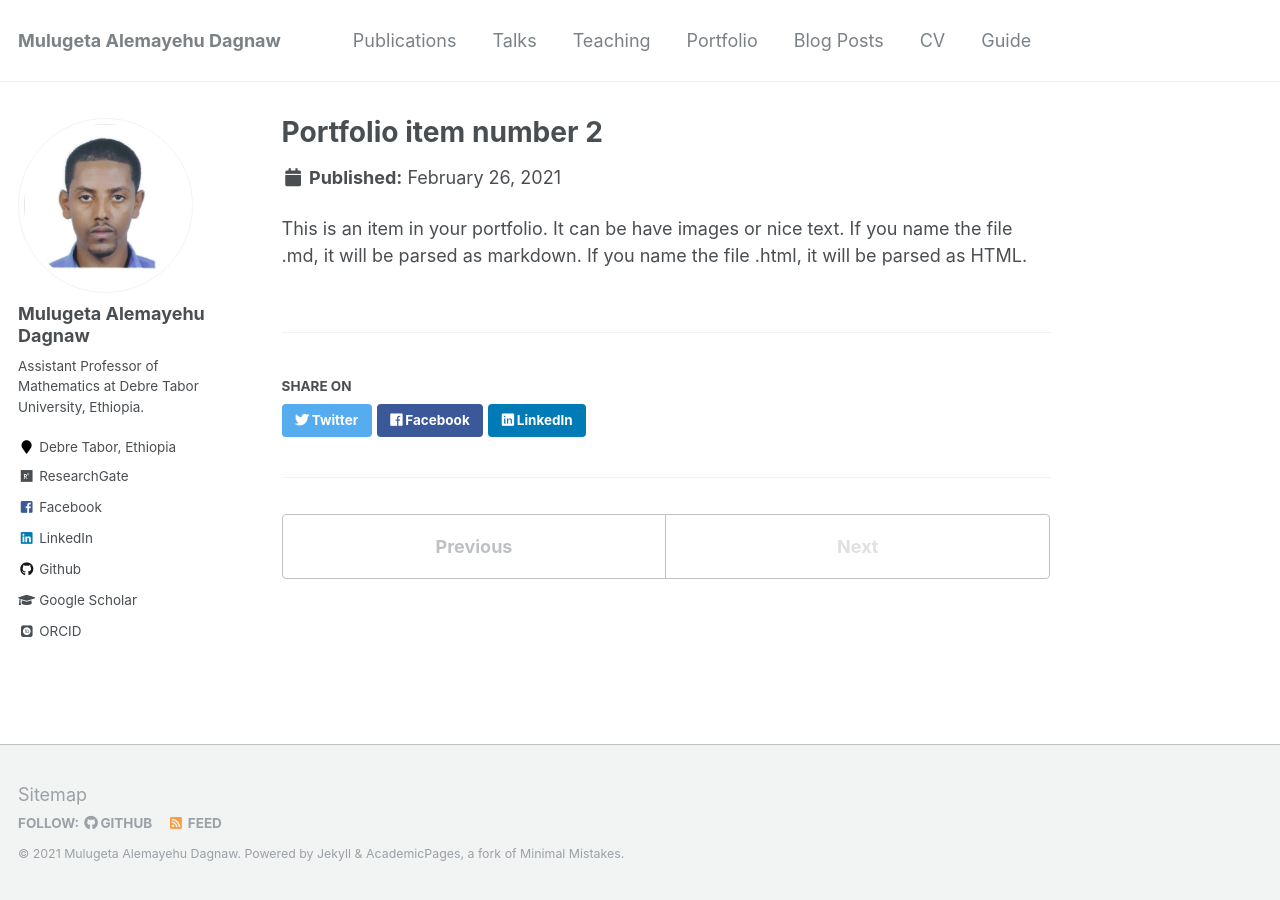
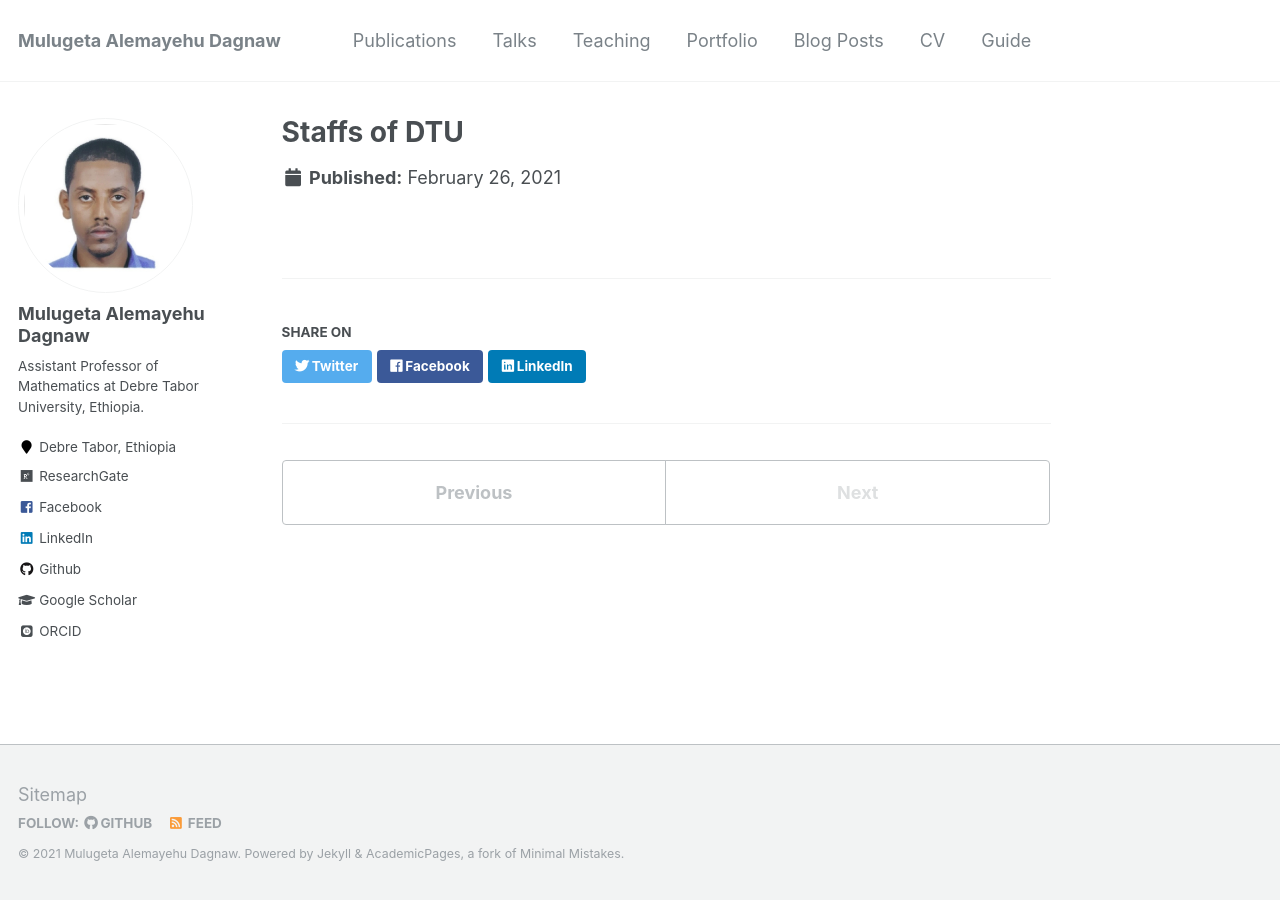
Before and after one commit to muledagnaw/muledagnaw.github.io, a Jekyll site: the page built from _portfolio/portfolio-2.html, in a window 1280 px wide. Built offline with Jekyll 4.4.1, drawn with Linux system fonts in a browser that asks for light colours; some web fonts are replaced.

Commit message:
first commit451portfolio-2.html

```diff
--- a/_portfolio/portfolio-2.html
+++ b/_portfolio/portfolio-2.html
@@ -1,7 +1,5 @@
 ---
-title: "Portfolio item number 2"
-excerpt: "Short description of portfolio item number 2 <br/><img src='/images/500x300.png'>"
+title: "Staffs of DTU"
+excerpt: "<br/><img src='/images/dtu2.jpg'>"
 collection: portfolio
 ---
-
-This is an item in your portfolio. It can be have images or nice text. If you name the file .md, it will be parsed as markdown. If you name the file .html, it will be parsed as HTML.
```
